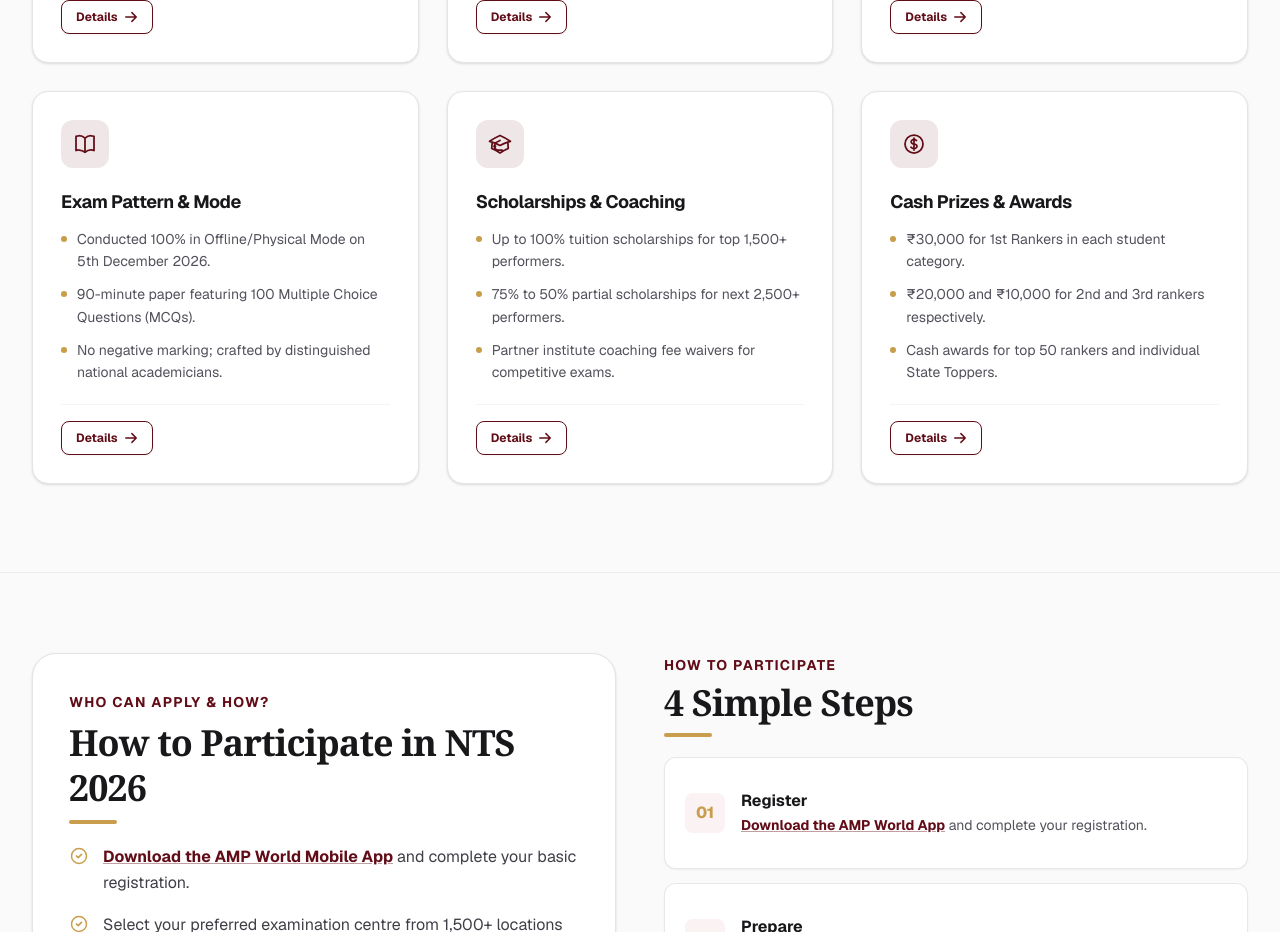
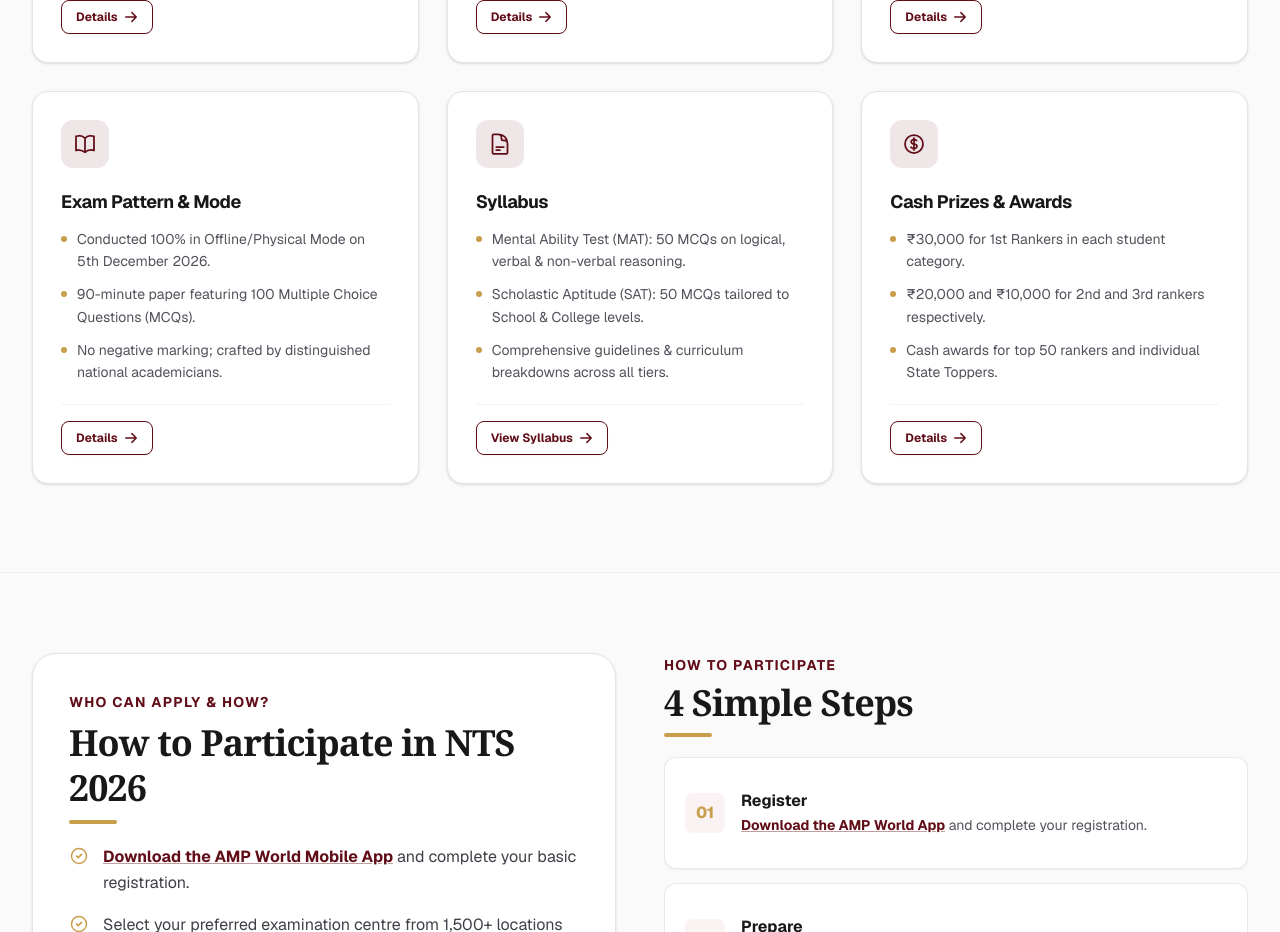
Before and after one commit to ansariafzal-ka/AMP-World-NTS-Web-Application-, a Next.js app: page / in a window 1280 px wide. Shown: the part 2900-3832 px from the top of the page. Built offline with nearby package versions, Linux system fonts and the light colour scheme.

Commit message:
Updated the Cards on home page

```diff
--- a/src/components/ui/NTSAtAGlance.tsx
+++ b/src/components/ui/NTSAtAGlance.tsx
@@ -6,6 +6,8 @@ interface GlanceCard {
   title: string;
   icon: (props: React.SVGProps<SVGSVGElement>) => React.JSX.Element;
   points: string[];
+  href?: string;
+  linkText?: string;
 }
 
 const glanceCards: GlanceCard[] = [
@@ -67,18 +69,20 @@ const glanceCards: GlanceCard[] = [
     ],
   },
   {
-    id: "benefits-rewards",
-    title: "Scholarships & Coaching",
+    id: "syllabus",
+    title: "Syllabus",
     icon: (props) => (
       <svg fill="none" viewBox="0 0 24 24" strokeWidth="1.75" stroke="currentColor" {...props}>
-        <path strokeLinecap="round" strokeLinejoin="round" d="M4.26 10.147a60.438 60.438 0 0 0-.491 6.347A48.62 48.62 0 0 1 12 20.904a48.62 48.62 0 0 1 8.232-4.41 60.46 60.46 0 0 0-.491-6.347m-15.482 0a50.636 50.636 0 0 0-2.658-.813A59.906 59.906 0 0 1 12 3.493a59.903 59.903 0 0 1 10.399 5.84c-.896.248-1.783.52-2.658.814m-15.482 0A50.717 50.717 0 0 1 12 13.489a50.702 50.702 0 0 1 7.74-3.342M6.75 15a.75.75 0 1 0 0-1.5.75.75 0 0 0 0 1.5Zm0 0v-3.675A55.378 55.378 0 0 1 12 8.443m-5.25 6.557c0 1.657 1.343 3 3 3h4.5" />
+        <path strokeLinecap="round" strokeLinejoin="round" d="M19.5 14.25v-2.625a3.375 3.375 0 0 0-3.375-3.375h-1.5A1.125 1.125 0 0 1 13.5 7.125v-1.5a3.375 3.375 0 0 0-3.375-3.375H8.25m0 12.75h7.5m-7.5 3H12M10.5 2.25H5.625c-.621 0-1.125.504-1.125 1.125v17.25c0 .621.504 1.125 1.125 1.125h12.75c.621 0 1.125-.504 1.125-1.125V11.25a9 9 0 0 0-9-9Z" />
       </svg>
     ),
     points: [
-      "Up to 100% tuition scholarships for top 1,500+ performers.",
-      "75% to 50% partial scholarships for next 2,500+ performers.",
-      "Partner institute coaching fee waivers for competitive exams.",
+      "Mental Ability Test (MAT): 50 MCQs on logical, verbal & non-verbal reasoning.",
+      "Scholastic Aptitude (SAT): 50 MCQs tailored to School & College levels.",
+      "Comprehensive guidelines & curriculum breakdowns across all tiers.",
     ],
+    href: "https://drive.google.com/drive/folders/1h7BPRDirEHcqX-VKZhrcBpoJP2W_F7gB",
+    linkText: "View Syllabus",
   },
   {
     id: "cash-prizes",
@@ -146,12 +150,14 @@ export default function NTSAtAGlance() {
                 {/* Bottom Left Details Redirection Button */}
                 <div className="pt-4 mt-5 border-t border-zinc-100 flex justify-start">
                   <Button
-                    href="/NTS_Details"
+                    href={card.href || "/NTS_Details"}
+                    target={card.href?.startsWith("http") ? "_blank" : undefined}
+                    rel={card.href?.startsWith("http") ? "noopener noreferrer" : undefined}
                     variant="brand-outline"
                     size="sm"
                     className="gap-1.5"
                   >
-                    <span>Details</span>
+                    <span>{card.linkText || "Details"}</span>
                     <svg
                       className="w-3.5 h-3.5 transition-transform duration-200 group-hover:translate-x-0.5"
                       fill="none"
```
